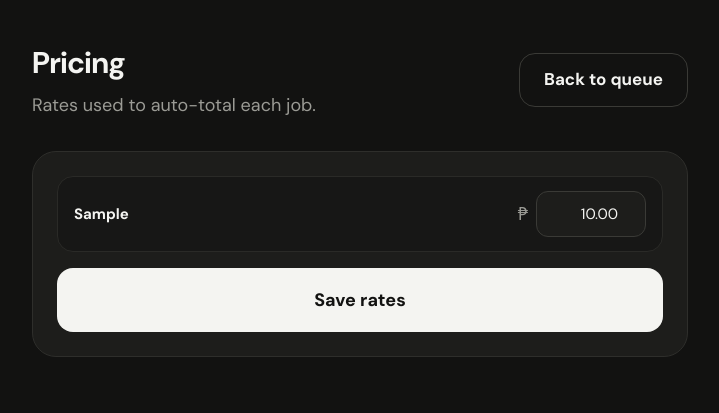
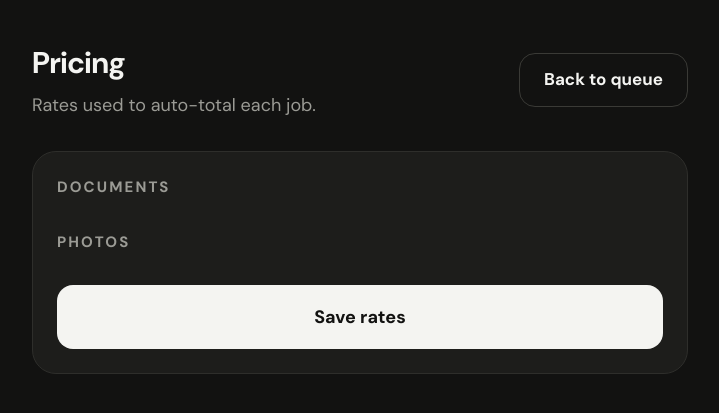
Before and after one commit to devznawfu/PRINTME, a Flask app: page /admin/pricing/ in a window 1280 px wide. Shown: the top 413 px of the page, without its empty margins (280-999 px from the left). Run offline with Flask 3, Linux system fonts and the light colour scheme; the visitor is signed in with stand-in values (Sample User, id 1); tables that the repository leaves empty hold one stand-in row (values such as "Sample post").

Commit message:
feat: group the pricing page's photo rates by size, finish, and quality
update_pricing's POST handling stays completely generic/key-driven
(confirmed unmodified) - only the GET view changes, grouping the ~32
composite photo rate keys into one small finish x quality table per
size instead of an unlabeled flat list, since that many rows would be
unreadable otherwise. Document rates (bw_page/color_page) render as
before.

```diff
--- a/printme/routes/admin_pricing.py
+++ b/printme/routes/admin_pricing.py
@@ -5,31 +5,53 @@ admin can edit"). Rates are seeded with defaults at app startup
 from flask import Blueprint, redirect, render_template, request, url_for
 
 from printme.extensions import db
+from printme.layout_engine.sizes import PHOTO_SIZES_PX
+from printme.models.job import PAPER_FINISHES, QUALITY_LEVELS
 from printme.models.pricing import PricingRate
 from printme.routes.admin_auth import admin_required
 from printme.services.pricing import reprice_active_jobs
 
 bp = Blueprint("admin_pricing", __name__, url_prefix="/admin/pricing")
 
-RATE_LABELS = {
+DOCUMENT_RATE_LABELS = {
     "bw_page": "B&W (per page)",
     "color_page": "Color (per page)",
-    "1x1": "1x1",
-    "2x2": "2x2",
-    "Passport": "Passport",
-    "Visa": "Visa",
-    "Wallet": "Wallet",
-    "4x6": "4x6",
-    "5x7": "5x7",
-    "4x4": "4x4",
 }
 
 
 @bp.route("/", methods=["GET"])
 @admin_required
 def pricing():
-    rates = PricingRate.query.order_by(PricingRate.key).all()
-    return render_template("admin/pricing.html", rates=rates, rate_labels=RATE_LABELS)
+    """Document rates render as a flat list (2 keys, same as always).
+    Photo rates are composite ({size}-{finish}-{quality}) - grouped one
+    small finish x quality table per size, rather than ~32 unlabeled
+    flat rows, while update_pricing's POST handling stays completely
+    generic/key-driven underneath (no restructuring needed there)."""
+    rates_by_key = {r.key: r for r in PricingRate.query.all()}
+
+    document_rates = [
+        rates_by_key[key] for key in DOCUMENT_RATE_LABELS if key in rates_by_key
+    ]
+
+    photo_groups = []
+    for size in PHOTO_SIZES_PX:
+        cells = {}
+        for finish in PAPER_FINISHES:
+            for quality in QUALITY_LEVELS:
+                key = f"{size}-{finish}-{quality}"
+                if key in rates_by_key:
+                    cells[(finish, quality)] = rates_by_key[key]
+        if cells:
+            photo_groups.append({"size": size, "cells": cells})
+
+    return render_template(
+        "admin/pricing.html",
+        document_rates=document_rates,
+        document_rate_labels=DOCUMENT_RATE_LABELS,
+        photo_groups=photo_groups,
+        finishes=PAPER_FINISHES,
+        qualities=QUALITY_LEVELS,
+    )
 
 
 @bp.route("/", methods=["POST"])
--- a/printme/static/css/output.css
+++ b/printme/static/css/output.css
@@ -349,6 +349,9 @@
   .h-11 {
     height: calc(var(--spacing) * 11);
   }
+  .h-\[38px\] {
+    height: 38px;
+  }
   .h-\[46px\] {
     height: 46px;
   }
@@ -426,6 +429,9 @@
   }
   .w-\[70px\] {
     width: 70px;
+  }
+  .w-\[80px\] {
+    width: 80px;
   }
   .w-\[108px\] {
     width: 108px;
@@ -793,6 +799,9 @@
   }
   .py-1\.5 {
     padding-block: calc(var(--spacing) * 1.5);
+  }
+  .py-2\.5 {
+    padding-block: calc(var(--spacing) * 2.5);
   }
   .py-3 {
     padding-block: calc(var(--spacing) * 3);
--- a/printme/templates/admin/pricing.html
+++ b/printme/templates/admin/pricing.html
@@ -11,16 +11,45 @@
     <a href="{{ url_for('admin_dashboard.dashboard') }}" class="flex min-h-[54px] items-center rounded-2xl border border-line px-6 text-[17px] font-bold">Back to queue</a>
   </div>
 
-  <form method="post" action="{{ url_for('admin_pricing.update_pricing') }}" class="flex flex-col gap-4 rounded-3xl border border-border bg-panel p-6">
-    {% for rate in rates %}
-    <div class="flex items-center justify-between gap-4 rounded-2xl border border-header-line bg-inset px-4 py-3.5">
-      <label for="rate-{{ rate.key }}" class="text-[15px] font-bold">{{ rate_labels.get(rate.key, rate.key) }}</label>
-      <div class="flex items-center gap-2">
-        <span class="text-lg text-muted">&#8369;</span>
-        <input id="rate-{{ rate.key }}" name="{{ rate.key }}" type="number" step="0.01" min="0" value="{{ '%.2f'|format(rate.price) }}" class="h-[46px] w-[110px] rounded-xl border border-line bg-panel px-3 text-right text-[15px]">
+  <form method="post" action="{{ url_for('admin_pricing.update_pricing') }}" class="flex flex-col gap-8 rounded-3xl border border-border bg-panel p-6">
+    <div class="flex flex-col gap-4">
+      <h2 class="text-[15px] font-bold uppercase tracking-[0.14em] text-muted">Documents</h2>
+      {% for rate in document_rates %}
+      <div class="flex items-center justify-between gap-4 rounded-2xl border border-header-line bg-inset px-4 py-3.5">
+        <label for="rate-{{ rate.key }}" class="text-[15px] font-bold">{{ document_rate_labels.get(rate.key, rate.key) }}</label>
+        <div class="flex items-center gap-2">
+          <span class="text-lg text-muted">&#8369;</span>
+          <input id="rate-{{ rate.key }}" name="{{ rate.key }}" type="number" step="0.01" min="0" value="{{ '%.2f'|format(rate.price) }}" class="h-[46px] w-[110px] rounded-xl border border-line bg-panel px-3 text-right text-[15px]">
+        </div>
       </div>
+      {% endfor %}
     </div>
-    {% endfor %}
+
+    <div class="flex flex-col gap-4">
+      <h2 class="text-[15px] font-bold uppercase tracking-[0.14em] text-muted">Photos</h2>
+      {% for group in photo_groups %}
+      <div class="flex flex-col gap-3 rounded-2xl border border-header-line bg-inset p-4">
+        <span class="text-[15px] font-bold">{{ group.size }}</span>
+        <div class="grid grid-cols-2 gap-3">
+          {% for finish in finishes %}
+          {% for quality in qualities %}
+          {% set rate = group.cells.get((finish, quality)) %}
+          {% if rate %}
+          <div class="flex items-center justify-between gap-3 rounded-xl border border-line bg-panel px-3 py-2.5">
+            <label for="rate-{{ rate.key }}" class="text-[13px] text-muted">{{ finish|capitalize }}, {{ quality }}</label>
+            <div class="flex items-center gap-1.5">
+              <span class="text-sm text-muted">&#8369;</span>
+              <input id="rate-{{ rate.key }}" name="{{ rate.key }}" type="number" step="0.01" min="0" value="{{ '%.2f'|format(rate.price) }}" class="h-[38px] w-[80px] rounded-lg border border-line bg-panel px-2 text-right text-[14px]">
+            </div>
+          </div>
+          {% endif %}
+          {% endfor %}
+          {% endfor %}
+        </div>
+      </div>
+      {% endfor %}
+    </div>
+
     <button type="submit" class="min-h-[64px] w-full rounded-2xl bg-btn-bg text-lg font-bold text-btn-text transition-colors hover:bg-btn-hover">Save rates</button>
   </form>
 </div>
```
Also changed, not shown: tests/test_admin_pricing.py (+16 -0 lines).
